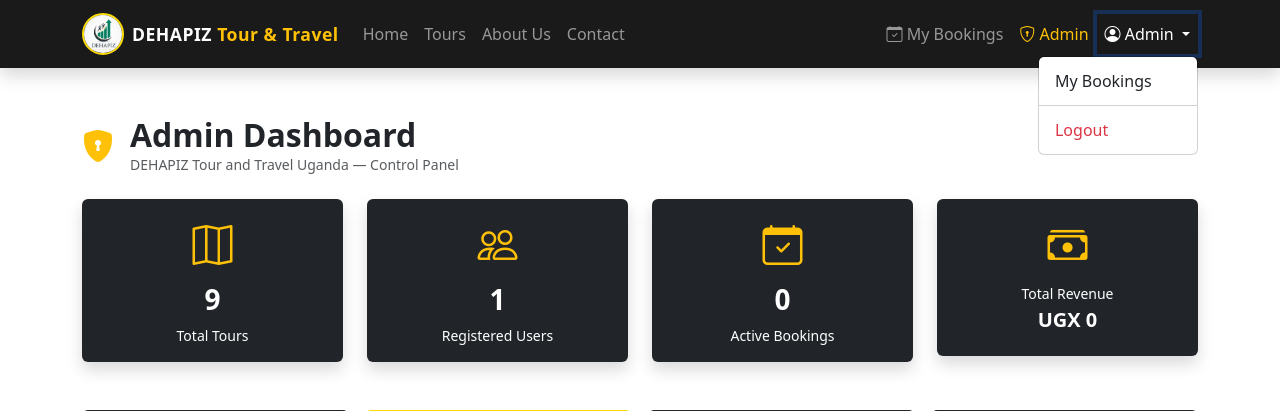
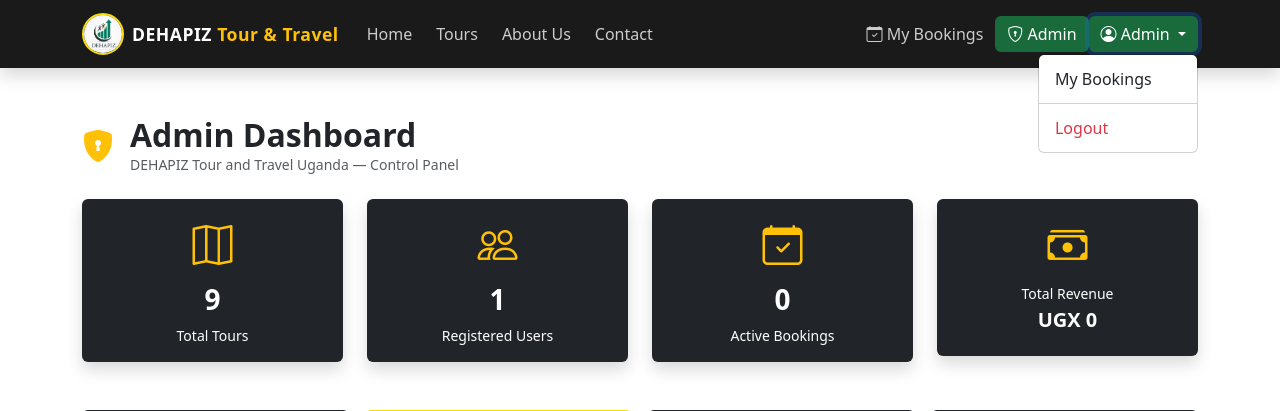
Before and after one commit to Kayeerasoftware/flask-tour-company-web-system, a Flask app: page /admin in a window 1280 px wide, after a click on "Admin". Shown: the top 411 px of the page. Run offline with Flask 3, Linux system fonts and the light colour scheme; a user stored in the database is signed in; data comes from the database, SQL or seed files in the repository; data that the repository does not hold is empty.

Commit message:
Register behaves like all nav items - hover blue, active green

```diff
--- a/static/style.css
+++ b/static/style.css
@@ -9,6 +9,25 @@
 /* ── Navbar ── */
 #mainNav {
   background: var(--ug-black) !important;
+}
+
+#mainNav .nav-link {
+  color: #ccc !important;
+  padding: 6px 12px;
+  border-radius: 6px;
+  transition: background 0.2s, color 0.2s;
+}
+
+#mainNav .nav-link:hover {
+  color: #fff !important;
+  background: #1565c0;
+}
+
+#mainNav .nav-link.active,
+#mainNav .nav-link:focus {
+  color: #fff !important;
+  background: #1a6b3c;
+  outline: none;
 }
 
 .nav-logo {
--- a/templates/base.html
+++ b/templates/base.html
@@ -21,16 +21,16 @@
     </button>
     <div class="collapse navbar-collapse" id="navMenu">
       <ul class="navbar-nav me-auto">
-        <li class="nav-item"><a class="nav-link" href="{{ url_for('index') }}">Home</a></li>
-        <li class="nav-item"><a class="nav-link" href="{{ url_for('tours') }}">Tours</a></li>
-        <li class="nav-item"><a class="nav-link" href="{{ url_for('about') }}">About Us</a></li>
-        <li class="nav-item"><a class="nav-link" href="{{ url_for('contact') }}">Contact</a></li>
+        <li class="nav-item"><a class="nav-link {% if request.endpoint == 'index' %}active{% endif %}" href="{{ url_for('index') }}">Home</a></li>
+        <li class="nav-item"><a class="nav-link {% if request.endpoint in ['tours', 'tour_detail'] %}active{% endif %}" href="{{ url_for('tours') }}">Tours</a></li>
+        <li class="nav-item"><a class="nav-link {% if request.endpoint == 'about' %}active{% endif %}" href="{{ url_for('about') }}">About Us</a></li>
+        <li class="nav-item"><a class="nav-link {% if request.endpoint == 'contact' %}active{% endif %}" href="{{ url_for('contact') }}">Contact</a></li>
       </ul>
       <ul class="navbar-nav ms-auto align-items-center">
         {% if current_user.is_authenticated %}
-          <li class="nav-item"><a class="nav-link" href="{{ url_for('my_bookings') }}"><i class="bi bi-calendar-check"></i> My Bookings</a></li>
+          <li class="nav-item"><a class="nav-link {% if request.endpoint == 'my_bookings' %}active{% endif %}" href="{{ url_for('my_bookings') }}"><i class="bi bi-calendar-check"></i> My Bookings</a></li>
           {% if current_user.is_admin %}
-            <li class="nav-item"><a class="nav-link text-warning" href="{{ url_for('admin_dashboard') }}"><i class="bi bi-shield-lock"></i> Admin</a></li>
+            <li class="nav-item"><a class="nav-link {% if 'admin' in request.endpoint %}active{% endif %}" href="{{ url_for('admin_dashboard') }}"><i class="bi bi-shield-lock"></i> Admin</a></li>
           {% endif %}
           <li class="nav-item dropdown">
             <a class="nav-link dropdown-toggle" href="#" data-bs-toggle="dropdown">
@@ -43,8 +43,8 @@
             </ul>
           </li>
         {% else %}
-          <li class="nav-item"><a class="nav-link" href="{{ url_for('login') }}">Login</a></li>
-          <li class="nav-item"><a class="btn btn-warning btn-sm ms-2 px-3" href="{{ url_for('register') }}">Register</a></li>
+          <li class="nav-item"><a class="nav-link {% if request.endpoint == 'login' %}active{% endif %}" href="{{ url_for('login') }}">Login</a></li>
+          <li class="nav-item"><a class="nav-link {% if request.endpoint == 'register' %}active{% endif %}" href="{{ url_for('register') }}">Register</a></li>
         {% endif %}
       </ul>
     </div>
```
